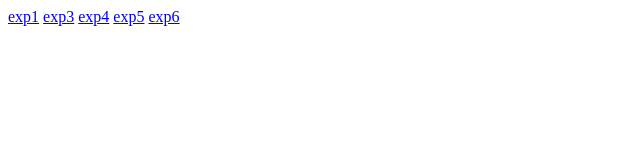
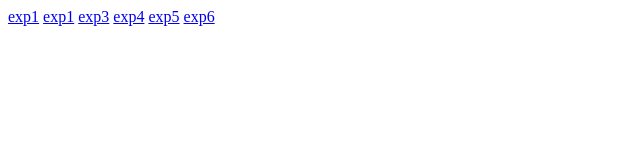
Before and after one commit to Nishant45678/ads, a plain HTML site: page index.html in a window 1280 px wide. Shown: the full height of the page, 0-640 px from the left. Drawn offline with Linux system fonts and the light colour scheme.

Commit message:
Update index.html

```diff
--- a/index.html
+++ b/index.html
@@ -7,6 +7,7 @@
   </head>
   <body>
     <a href="./exp1.html">exp1</a>
+    <a href="./exp 2.html">exp1</a>
     <a href="./exp 3.html">exp3</a>
     <a href="./exp 4.html">exp4</a>
     <a href="./exp5.html">exp5</a>
```
